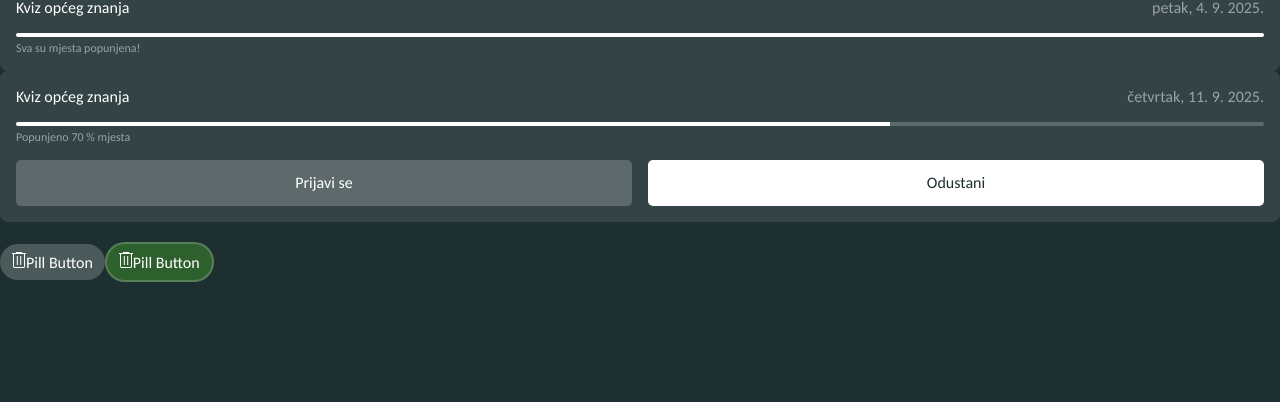
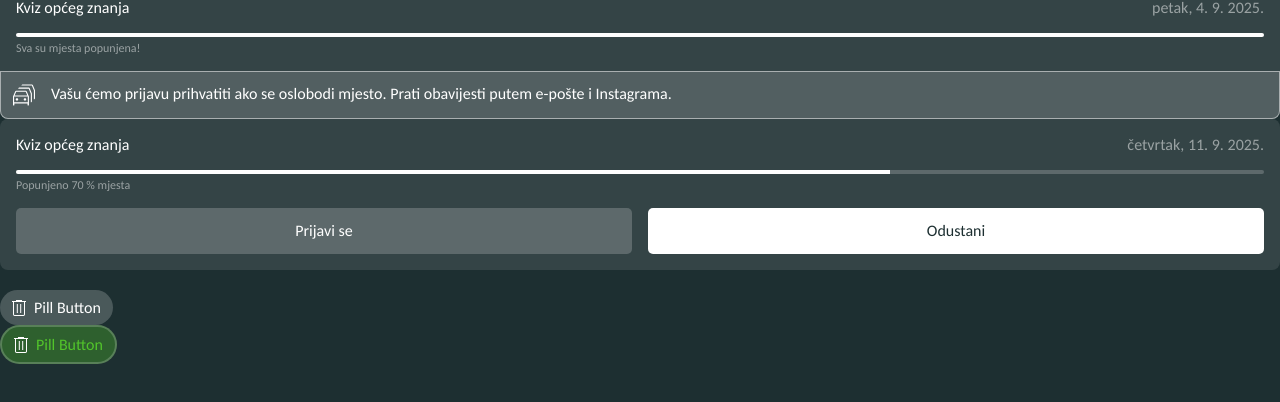
Before and after one commit to lovretomic/peta-kviz-app, a React (Vite) app: page /test in a window 1280 px wide. Shown: the part 250-652 px from the top of the page. Built offline with nearby package versions, Linux system fonts and the light colour scheme.

Commit message:
changed font color

```diff
--- a/src/components/PillButton/PillButton.module.scss
+++ b/src/components/PillButton/PillButton.module.scss
@@ -5,6 +5,17 @@
   cursor: pointer;
   font-size: 16px;
   transition: 0.3s ease;
+  width: auto;
+  display: flex;
+  flex-direction: column;
+  .content {
+    display: flex;
+    align-items: center;
+    justify-content: center;
+    width: 100%;
+    height: 100%;
+    gap: 8px;
+  }
 }
 
 .primary {
@@ -22,7 +33,11 @@
 .captain {
   border: 2px solid rgba(white, 0.2);
   background-color: rgba(#52c42b54, 0.33);
-  color: white;
+  color: #52c42b;
+
+  span {
+    color: #52c42b;
+  }
 }
 .captain:hover:enabled {
   background-color: rgba(#52c42b54, 0.5);
--- a/src/pages/TestPage/TestPage.tsx
+++ b/src/pages/TestPage/TestPage.tsx
@@ -22,6 +22,7 @@ const TestPage = () => {
           label="Kviz općeg znanja"
           date="petak, 4. 9. 2025."
           percentage={100}
+          showMessage={true}
         />
         <ProgressBar
           label="Kviz općeg znanja"
```
